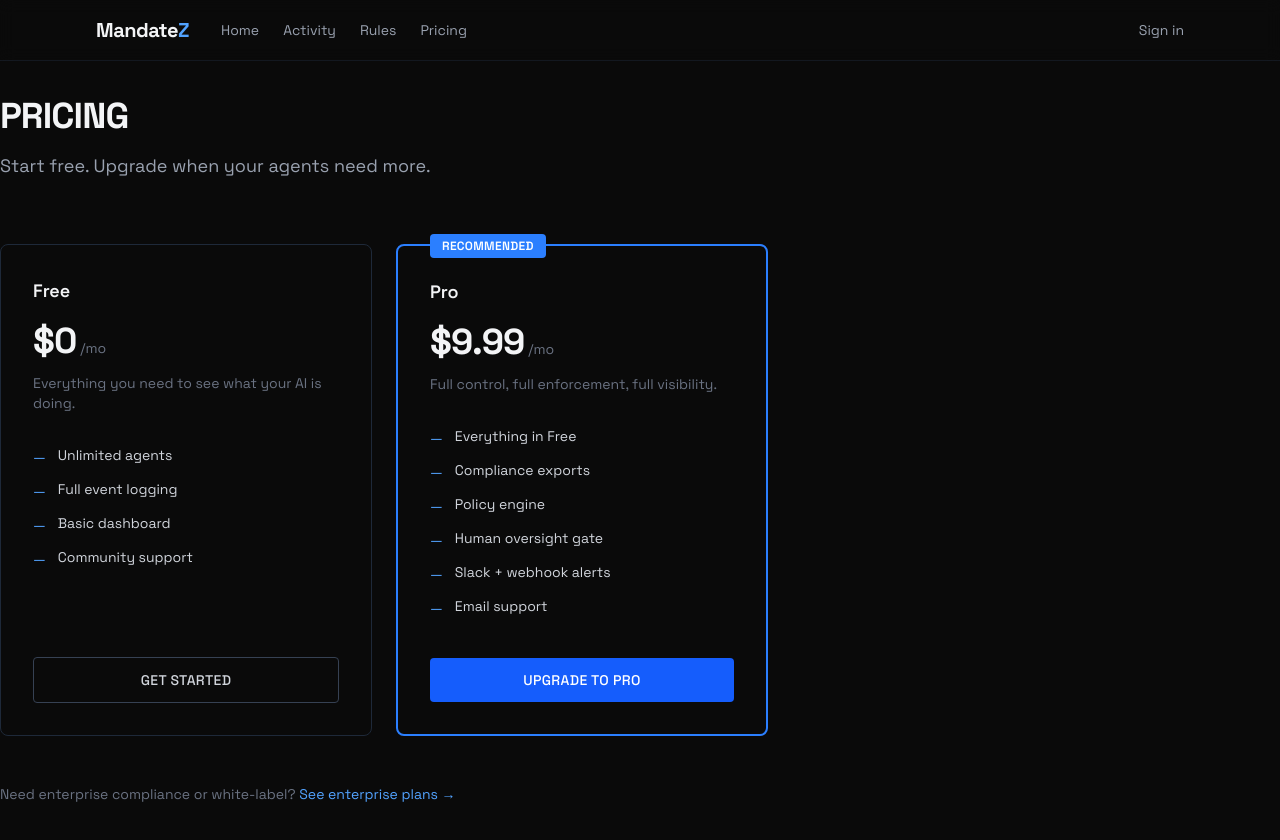
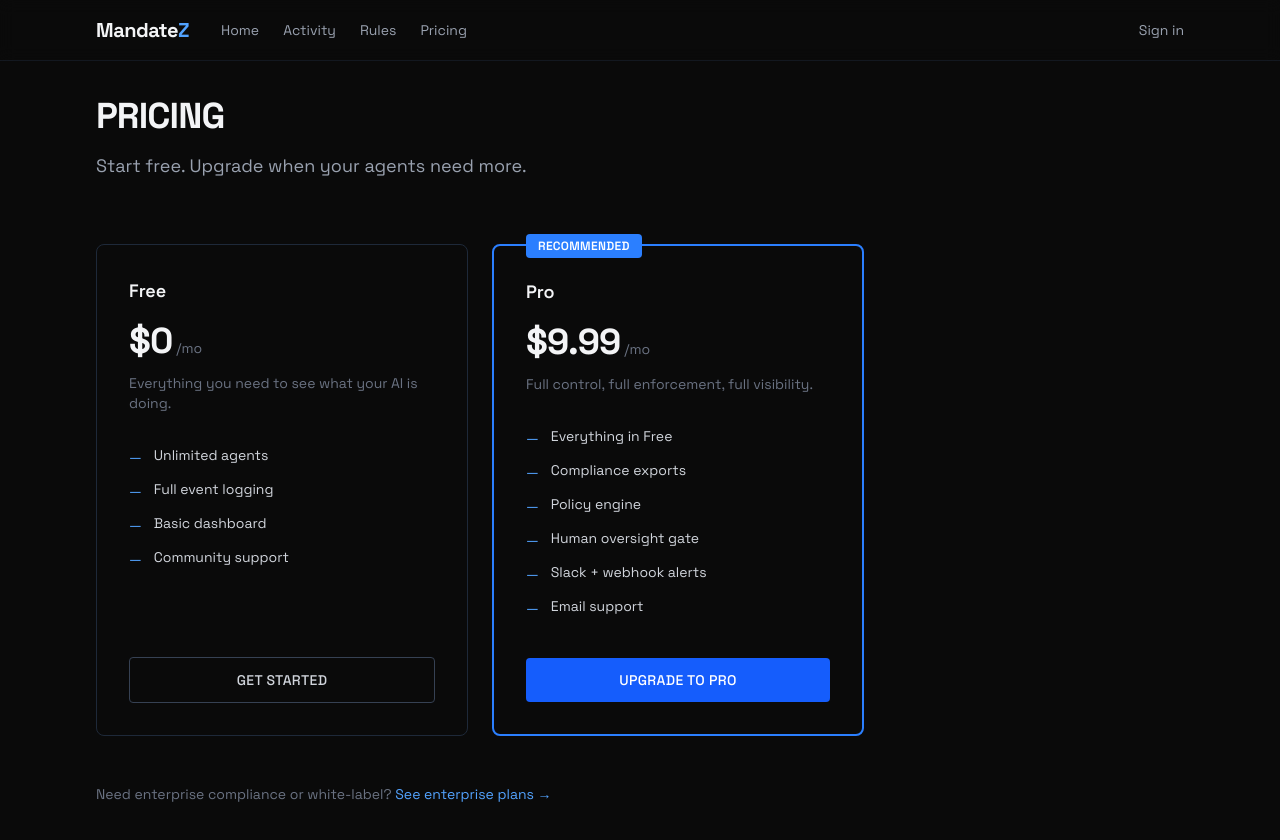
Before and after one commit to mandatez/core, a Next.js app in the folder apps/consumer/: page /pricing in a window 1280 px wide. Shown: the top 840 px of the page. Built offline with nearby package versions, Linux system fonts and the light colour scheme; no server answers.

Commit message:
fix: pricing page padding and nav offset

```diff
--- a/apps/consumer/src/app/pricing/page.tsx
+++ b/apps/consumer/src/app/pricing/page.tsx
@@ -37,7 +37,7 @@ const TIERS = [
 
 export default function PricingPage() {
   return (
-    <div className="py-16 md:py-24">
+    <div className="py-16 md:py-24 pt-24 pl-8 md:pl-16 lg:pl-24 pr-8 md:pr-16 lg:pr-24">
       <div className="mb-16">
         <h2 className="text-3xl md:text-4xl font-black tracking-tight uppercase">
           Pricing
```
